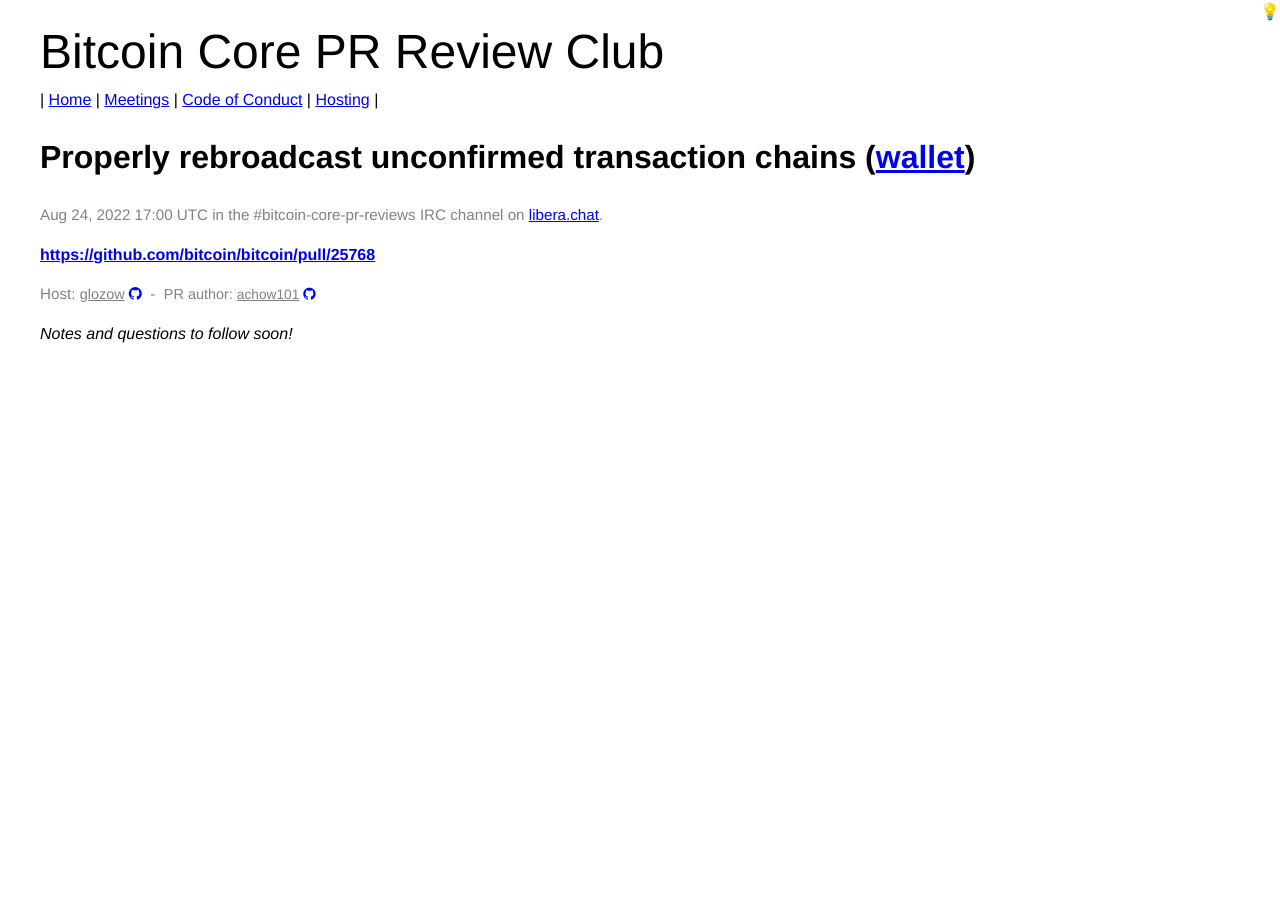
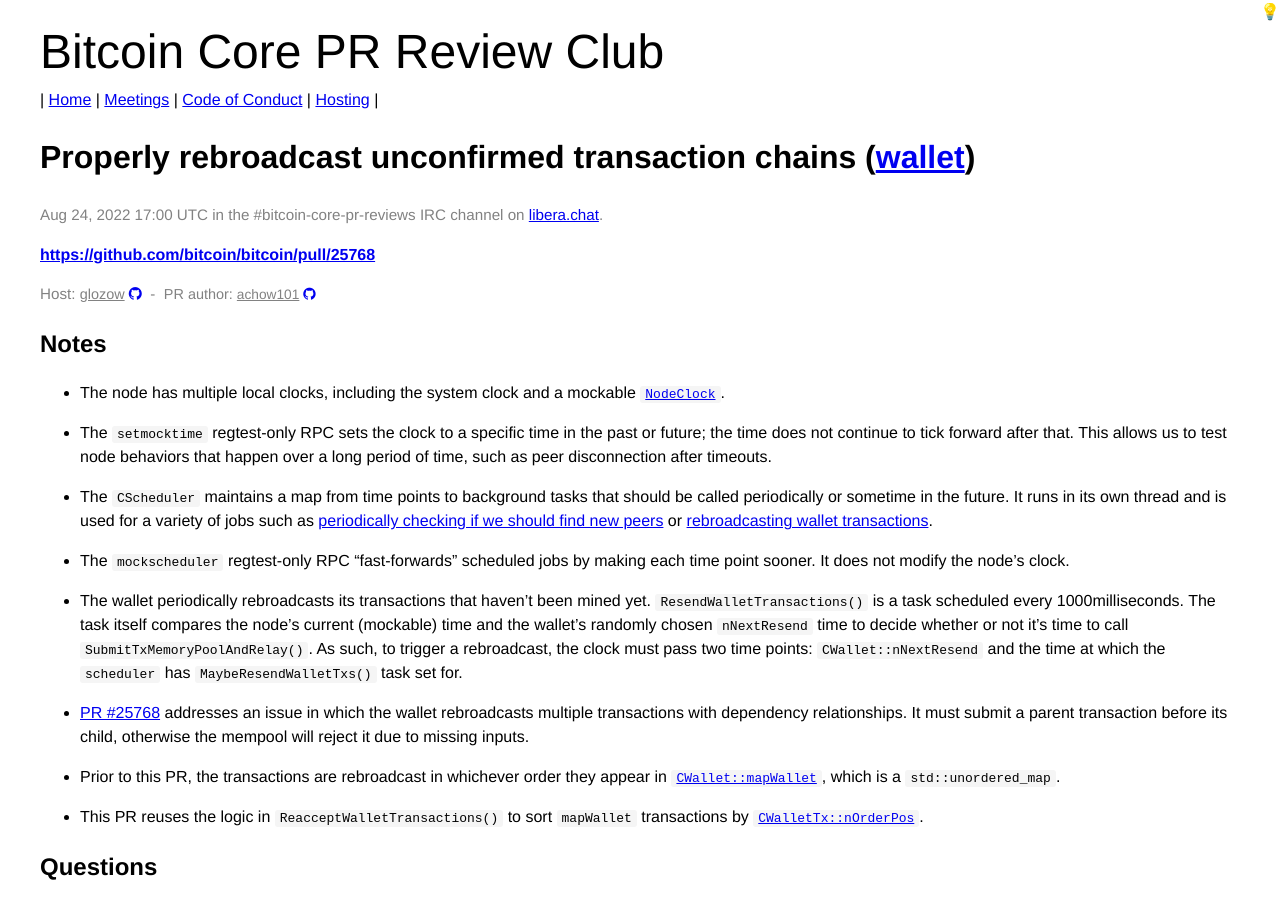
Before and after one commit to bitcoin-core-review-club/website, a Jekyll site: the page built from _posts/2022-08-24-#25768.md, in a window 1280 px wide and 900 px high. Built offline with Jekyll 4.4.1, drawn with Linux system fonts in a browser that asks for light colours; some of the changed text lies outside the part shown.

Commit message:
add notes for n25768

```diff
--- a/_posts/2022-08-24-#25768.md
+++ b/_posts/2022-08-24-#25768.md
@@ -7,18 +7,101 @@
 components: ["wallet"]
 host: glozow
 status: upcoming
-commit:
+commit: e40ddf36be
 ---
 
-_Notes and questions to follow soon!_
-
-<!-- TODO: Before meeting, add notes and questions
 ## Notes
 
+- The node has multiple local clocks, including the system clock and a mockable
+  [`NodeClock`](https://github.com/bitcoin/bitcoin/blob/d480586ecb1d4c265ffec278f10c46500d89382f/src/util/time.h#L18).
+
+- The `setmocktime` regtest-only RPC sets the clock to a specific time in the past or future; the
+  time does not continue to tick forward after that. This allows us to test node behaviors that
+happen over a long period of time, such as peer disconnection after timeouts.
+
+- The `CScheduler` maintains a map from time points to background tasks that should be called
+periodically or sometime in the future. It runs in its own thread and is used for a variety of jobs
+such as [periodically checking if we should find new
+peers](https://github.com/bitcoin/bitcoin/blob/d480586ecb1d4c265ffec278f10c46500d89382f/src/net_processing.cpp#L1693)
+or [rebroadcasting wallet
+transactions](https://github.com/bitcoin/bitcoin/blob/d480586ecb1d4c265ffec278f10c46500d89382f/src/wallet/load.cpp#L154).
+
+- The `mockscheduler` regtest-only RPC "fast-forwards" scheduled jobs by making each time point
+sooner. It does not modify the node's clock.
+
+- The wallet periodically rebroadcasts its transactions that haven't been mined yet.
+`ResendWalletTransactions()` is a task scheduled every 1000milliseconds. The task itself compares
+the node's current (mockable) time and the wallet's randomly chosen `nNextResend` time to decide
+whether or not it's time to call `SubmitTxMemoryPoolAndRelay()`. As such, to trigger a rebroadcast,
+the clock must pass two time points: `CWallet::nNextResend` and the time at which the `scheduler`
+has `MaybeResendWalletTxs()` task set for.
+
+- [PR #25768](https://github.com/bitcoin/bitcoin/pull/25768) addresses an issue in which the wallet
+  rebroadcasts multiple transactions with dependency relationships. It must submit a parent
+transaction before its child, otherwise the mempool will reject it due to missing inputs.
+
+- Prior to this PR, the transactions are rebroadcast in whichever order they appear in
+  [`CWallet::mapWallet`](https://github.com/bitcoin/bitcoin/blob/d480586ecb1d4c265ffec278f10c46500d89382f/src/wallet/wallet.h#L394-L396),
+which is a `std::unordered_map`.
+
+- This PR reuses the logic in `ReacceptWalletTransactions()` to sort `mapWallet` transactions by
+  [`CWalletTx::nOrderPos`](https://github.com/bitcoin/bitcoin/blob/d480586ecb1d4c265ffec278f10c46500d89382f/src/wallet/transaction.h#L185).
+
 ## Questions
-1. Did you review the PR? [Concept ACK, approach ACK, tested ACK, or NACK](https://github.com/bitcoin/bitcoin/blob/master/CONTRIBUTING.md#peer-review)?
--->
 
+1. Did you review the PR? What was your review approach?
+
+1. Did you leave a [Concept ACK, approach ACK, tested ACK, or
+   NACK](https://github.com/bitcoin/bitcoin/blob/master/CONTRIBUTING.md#peer-review) on the PR?
+
+### Concept
+
+1. What incorrect behavior does this PR address?
+
+1. Were you able to reproduce the issue? Does the test added in the PR adequately test this
+   behavior, i.e., does it succeed with this fix but fail without it?
+
+1. Why is it difficult to write a test that reliably demonstrates that transactions may be
+   rebroadcast in the wrong order? How does `std::unordered_map` order its elements?
+
+### Approach
+
+1. Can you think of any other methods of getting the wallet transactions sorted in this order?
+
+1. Would it make sense to *keep* the wallet transactions sorted in this order? Why is `mapWallet`
+   implemented as a `std::unordered_map`; would another data structure make sense?
+
+1. If you thought of an alternative approach, how does it compare? What is its runtime complexity?
+   How much {more, less} memory is allocated? Does it require a lot of code to be
+(re)written? Is its complexity appropriate for this purpose?
+
+### Implementation
+
+1. How is `GetSortedTxs()`, the function extracted from `ReacceptWalletTransactions()`, implemented?
+   How much memory is needed, as a function of the transactions in `mapWallet`?
+
+1. `GetSortedTxs()` is
+   [declared](https://github.com/bitcoin-core-review-club/bitcoin/commit/9a556564e9dc64ae0ad723c78da33d0c982f006f#diff-9ce137cd784ea308778842120aa2af6d2bb8369485b71f25e72b2a32cf0a5b21R536)
+as requiring the wallet lock to already be held. Why or why not does this make sense?
+
+1. A [structured binding declaration](https://en.cppreference.com/w/cpp/language/structured_binding) is used in
+   [two](https://github.com/bitcoin-core-review-club/bitcoin/commit/9a556564e9dc64ae0ad723c78da33d0c982f006f#diff-1f2db0e4d5c12d109c7f0962333c245b49b696cb39ff432da048e9d6c08944d8R1826)
+[places](https://github.com/bitcoin-core-review-club/bitcoin/commit/9a556564e9dc64ae0ad723c78da33d0c982f006f#diff-1f2db0e4d5c12d109c7f0962333c245b49b696cb39ff432da048e9d6c08944d8R1831)
+in `GetSortedTxs()`. What are the types of each variable (`wtxid`, `wtx`, `_`, and `wtx`) and what
+do they represent? Why or why not is this better than declaring the types explicitly?
+
+1. Can you find any behavior changes to `ReacceptWalletTransactions()`, or is it a move-only code
+   change?
+
+1. The test
+   [calls](https://github.com/bitcoin-core-review-club/bitcoin/commit/e40ddf36bed81bdf28d386eb961c9ed22b69e207#diff-2dd85d481900d4ad19d113d2114861b0134bcd283435e95b18d10adf5ad381a0R112-R113)
+both `setmocktime` and `mockscheduler` to trigger a rebroadcast. What is the difference between
+these two calls, and why or why not is it necessary to call both of them?
+
+1. The test
+   ["evicts"](https://github.com/bitcoin-core-review-club/bitcoin/commit/e40ddf36bed81bdf28d386eb961c9ed22b69e207#diff-2dd85d481900d4ad19d113d2114861b0134bcd283435e95b18d10adf5ad381a0R101-R103)
+the transactions from the mempool by calling `setmocktime`. Why is this necessary, and why does it
+work?
 
 <!-- TODO: After meeting, uncomment and add meeting log between the irc tags
 ## Meeting Log
```
